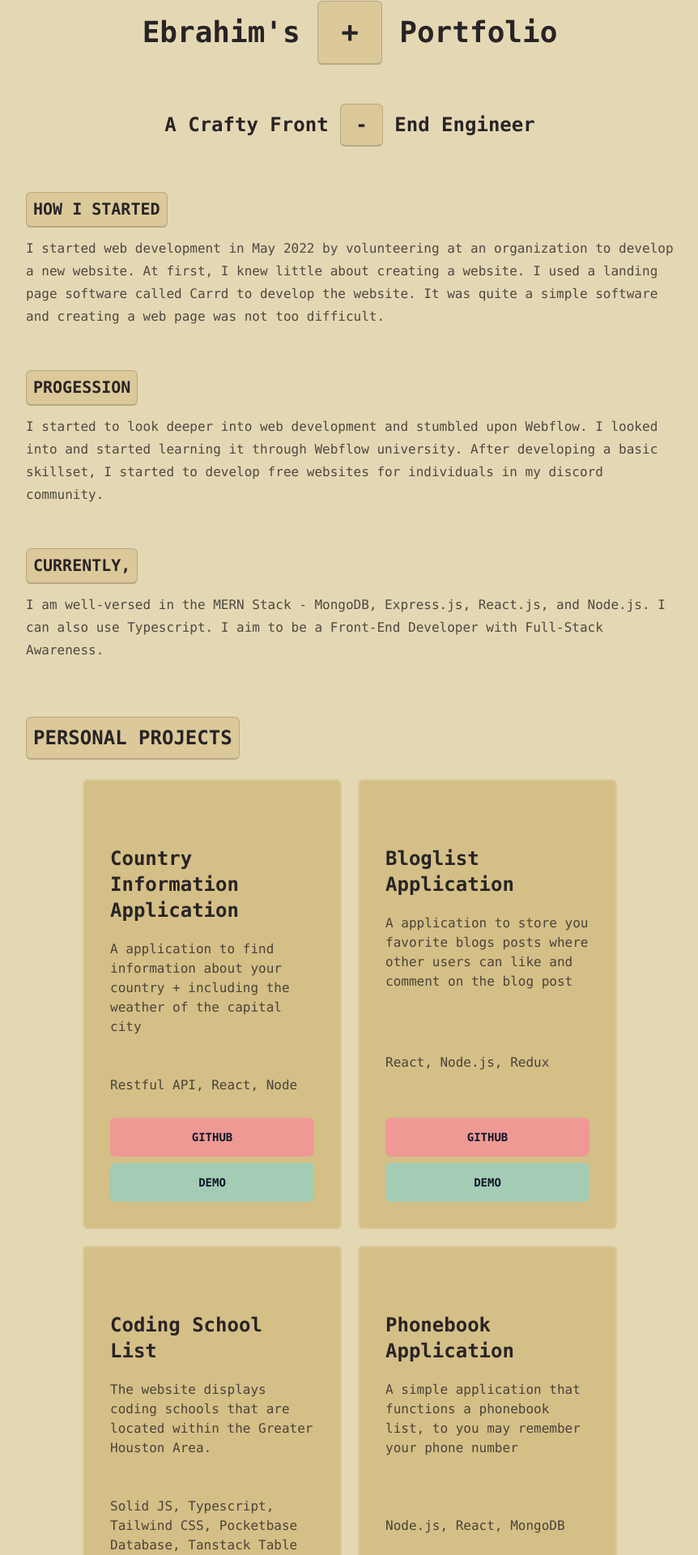
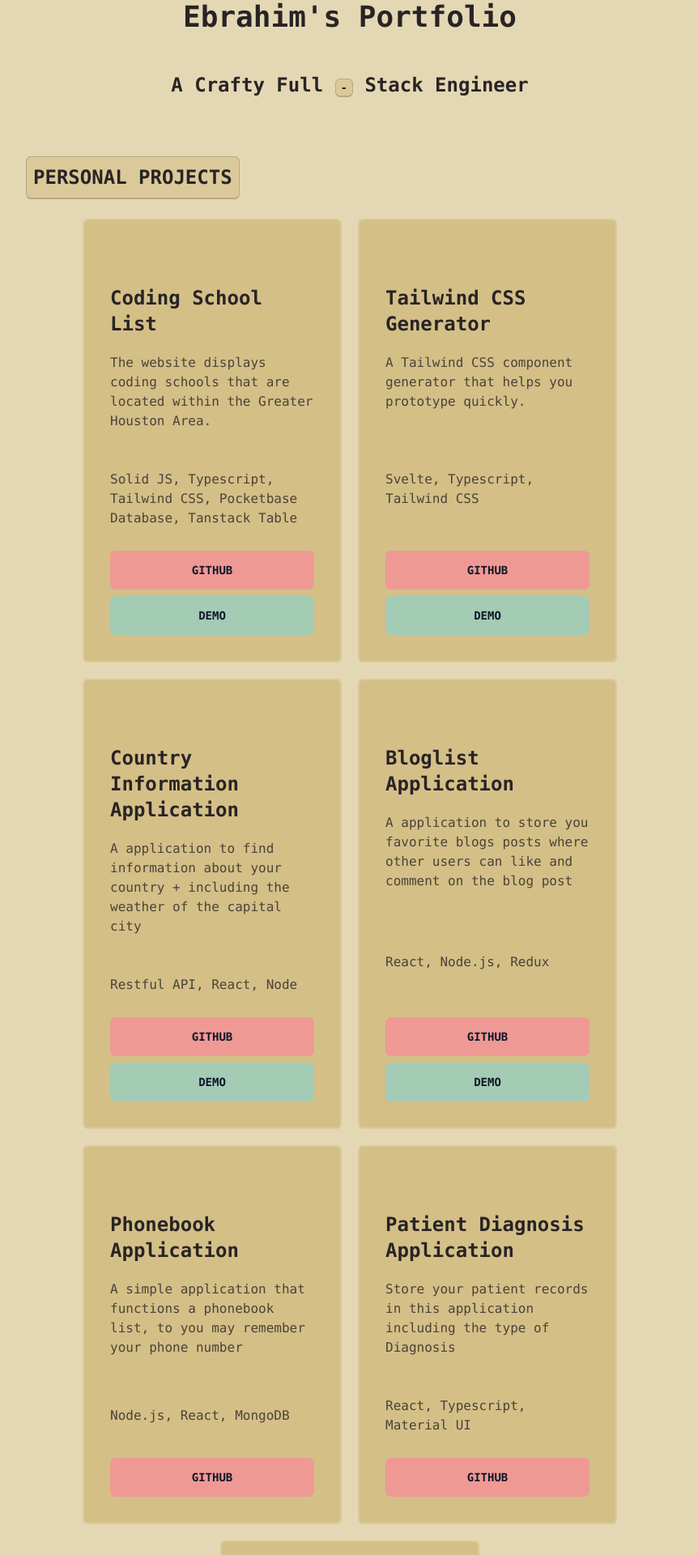
Before and after one commit to ebrahim95/portfolio, a Vue app: page / in a window 1280 px wide. Shown: the part 39-1959 px from the top of the page at 81% size, without its empty margins (208-1070 px from the left). Built offline with nearby package versions, Linux system fonts and the light colour scheme.

Commit message:
edited text and moved sections around

```diff
--- a/src/App.vue
+++ b/src/App.vue
@@ -17,41 +17,31 @@ const other_message: other = reactive({
   <div id="main-background" class="prose font-mono mx-auto min-h-full p-10 min-w-full">
     <div class="mx-auto 2xl:w-8/12 lg:w-8/12 flex flex-col items-center">
       <header>
-        <h1 class="text-center">Ebrahim's <span class="kbd"> + </span> Portfolio</h1>
-        <h2 class="text-center"> A Crafty Front <span class="kbd">-</span> End Engineer </h2>
+        <h1 class="text-center">Ebrahim's Portfolio</h1>
+        <h2 class="text-center"> A Crafty Full <span class="kbd kbd-sm">-</span> Stack Engineer </h2>
 
       </header>
-      <section>
-        <h3 class="kbd font-bold">
-          HOW I STARTED
-        </h3>
-        <p>
-          I started web development in May 2022 by volunteering at an organization to develop a new
-          website. At first, I knew little about creating a website. I used a landing page software
-          called Carrd to develop the website. It was quite a simple software and creating a web
-          page was not too difficult.
-        </p>
-
-        <h3 class="kbd  font-bold">
-          PROGESSION
-        </h3>
-        <p>
-          I started to look deeper into web development and stumbled upon Webflow. I looked into and
-          started learning it through Webflow university. After developing a basic skillset, I
-          started to develop free websites for individuals in my discord community.
-        </p>
-        <h3 class="kbd  font-bold">
-          CURRENTLY,
-        </h3>
-
-        <p>
-          I am well-versed in the MERN Stack - MongoDB, Express.js, React.js, and Node.js. I can
-          also use Typescript. I aim to be a Front-End Developer with Full-Stack Awareness.
-        </p>
-      </section>
       <section class="mb-6">
         <h2 class="kbd text-center lg:text-start">PERSONAL PROJECTS</h2>
         <div class="min-w-full flex flex-row flex-wrap justify-center gap-5 mx-auto 2xl:justify-start">
+
+          <Card url_git="https://github.com/ebrahim95/coding_school_list" url_demo="https://coding-school-list.fly.dev">
+            <template #heading>Coding School List</template>
+            <template #details>The website displays coding schools that are located within the Greater Houston
+              Area.</template>
+            <template #stack>Solid JS, Typescript, Tailwind CSS, Pocketbase Database, Tanstack Table</template>
+          </Card>
+
+
+          <Card url_git="https://github.com/ebrahim95/tailwindcss_generator"
+            url_demo="https://ebrahim95.github.io/tailwindcss_generator">
+            <template #heading>Tailwind CSS Generator</template>
+            <template #details>A Tailwind CSS component generator that helps you prototype quickly.</template>
+            <template #stack>Svelte, Typescript, Tailwind CSS</template>
+          </Card>
+
+
+
           <Card url_git="https://github.com/ebrahim95/practice-projects/tree/main/countries"
             url_demo="https://silent-dream-6984.fly.dev/">
             <template #heading> Country Information Application </template>
@@ -72,14 +62,7 @@ const other_message: other = reactive({
             <template #stack> React, Node.js, Redux </template>
           </Card>
 
-          <Card url_git="https://github.com/ebrahim95/portfolio" url_demo="https://coding-school-list.fly.dev">
-            <template #heading>Coding School List</template>
-            <template #details>The website displays coding schools that are located within the Greater Houston
-              Area.</template>
-            <template #stack>Solid JS, Typescript, Tailwind CSS, Pocketbase Database, Tanstack Table</template>
-          </Card>
-
-          <Card url_git="https://github.com/ebrahim95/coding_school_list" url_demo="https://small-hill-6640.fly.dev/">
+          <Card url_git="https://github.com/ebrahim95/practice-projects/tree/main/phonebook">
             <template #heading> Phonebook Application </template>
             <template #details>
               A simple application that functions a phonebook list, to you may remember your phone
@@ -107,6 +90,35 @@ const other_message: other = reactive({
 
 
         </div>
+      </section>
+      <section>
+        <h3 class="kbd font-bold">
+          HOW I STARTED
+        </h3>
+        <p>
+          I started web development in May 2022 by volunteering at an organization to develop a new
+          website. At first, I knew little about creating a website. I used a landing page software
+          called Carrd to develop the website. It was quite a simple software and creating a web
+          page was not too difficult.
+        </p>
+
+        <h3 class="kbd  font-bold">
+          PROGESSION
+        </h3>
+        <p>
+          I started to look deeper into web development and stumbled upon Webflow. I looked into and
+          started learning it through Webflow university. After developing a basic skillset, I
+          started to develop free websites for individuals in my discord community.
+        </p>
+        <h3 class="kbd  font-bold">
+          CURRENTLY,
+        </h3>
+
+        <p>
+          I have a proficient over React.js, Svelte.js, Node.js, and Express.js. I'm also quite comfortable working
+          with Typescript and creating stylish designs using Tailwind CSS. Lately, I've been diving into the world of
+          Elixir. My main goal is to become a skilled Full-Stack Developer with a keen eye for Front-End development.
+        </p>
       </section>
 
       <section>
```
